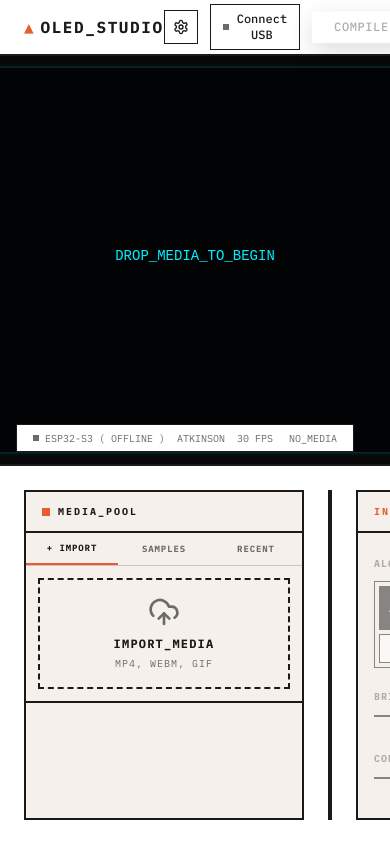
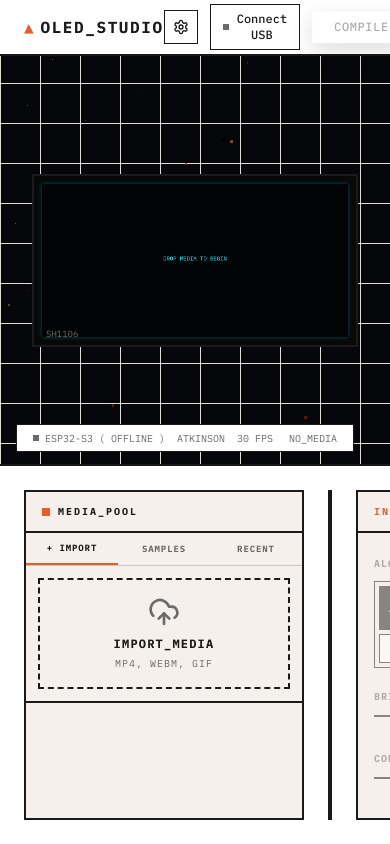
Before and after one commit to tezz-e/OLEDify, a React (Vite) app in the folder web/: page / in a window 390 px wide. Built offline with nearby package versions, Linux system fonts and the light colour scheme.

Commit message:
make-preview-canvas-responsive-to-avoid-clipping

```diff
--- a/web/src/App.tsx
+++ b/web/src/App.tsx
@@ -358,8 +358,8 @@ export default function App() {
               alphaParticles={true}
             />
           </div>
-          <div className="relative z-10 w-full flex items-center justify-center">
-            <div className="pointer-events-auto">
+          <div className="relative z-10 w-full h-full flex items-center justify-center">
+            <div className="pointer-events-auto w-full h-full flex items-center justify-center">
               <OledCanvas frameData={processedFrame} theme={ditherConfig.theme} scale={6} />
             </div>
           </div>
--- a/web/src/components/OledCanvas.tsx
+++ b/web/src/components/OledCanvas.tsx
@@ -75,13 +75,14 @@ export const OledCanvas: React.FC<OledCanvasProps> = ({ frameData, theme, scale
   }, [frameData, theme, scale, canvasWidth, canvasHeight, phosphorColor]);
 
   return (
-    <div className="flex flex-col items-center select-none">
-      <div className="oled-bezel p-3 relative">
+    <div className="flex flex-col items-center justify-center select-none max-w-full max-h-full w-full h-full">
+      <div className="oled-bezel p-2 md:p-3 relative max-w-full max-h-full flex flex-col justify-center shrink">
         <canvas
           ref={canvasRef}
           width={canvasWidth}
           height={canvasHeight}
-          className={`oled-screen block glow-${theme}`}
+          className={`oled-screen block glow-${theme} max-w-full max-h-full object-contain`}
+          style={{ aspectRatio: '128/64' }}
         />
         <span className="absolute bottom-1 left-3 text-[9px] font-mono text-[#6B6B6B]">
           SH1106
```
